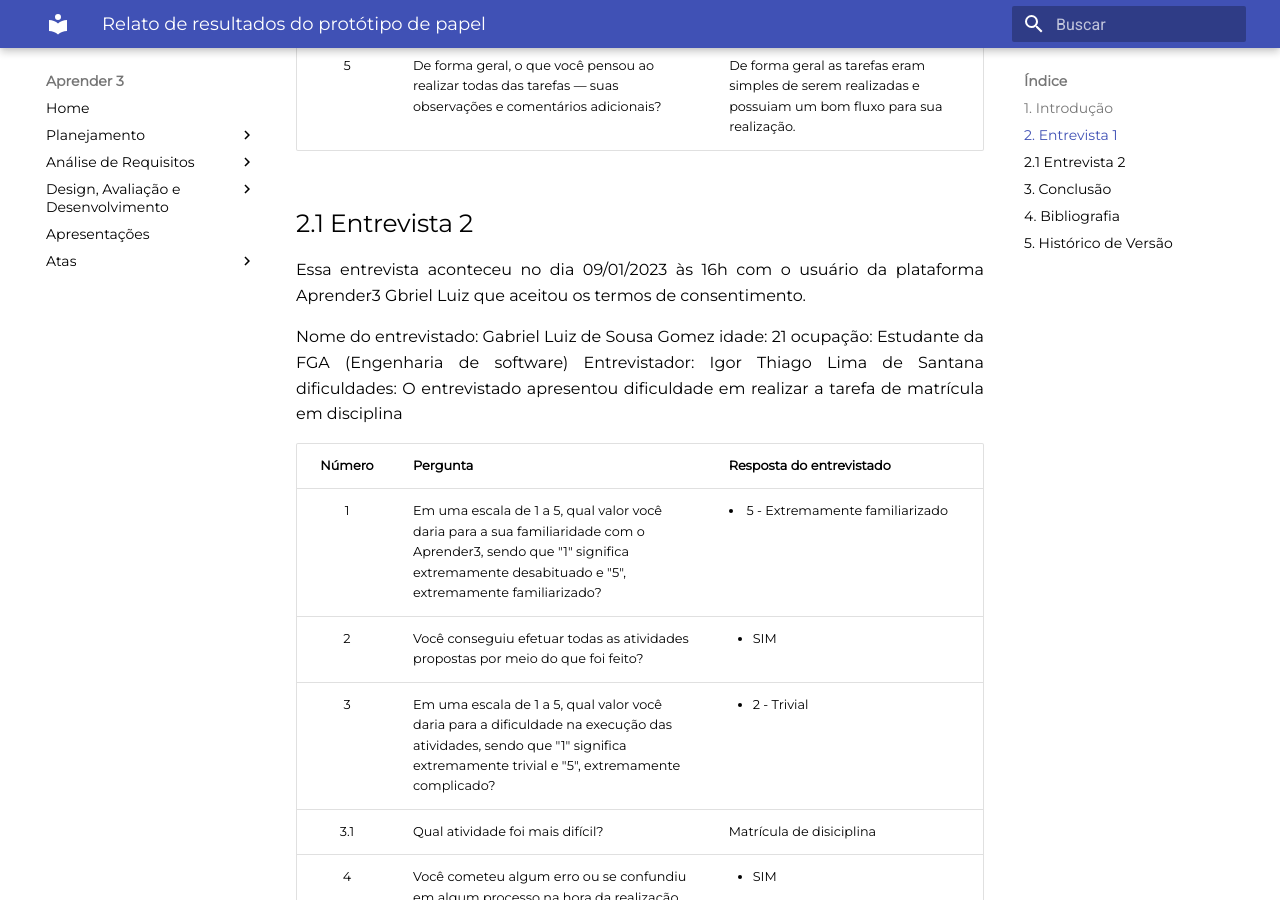
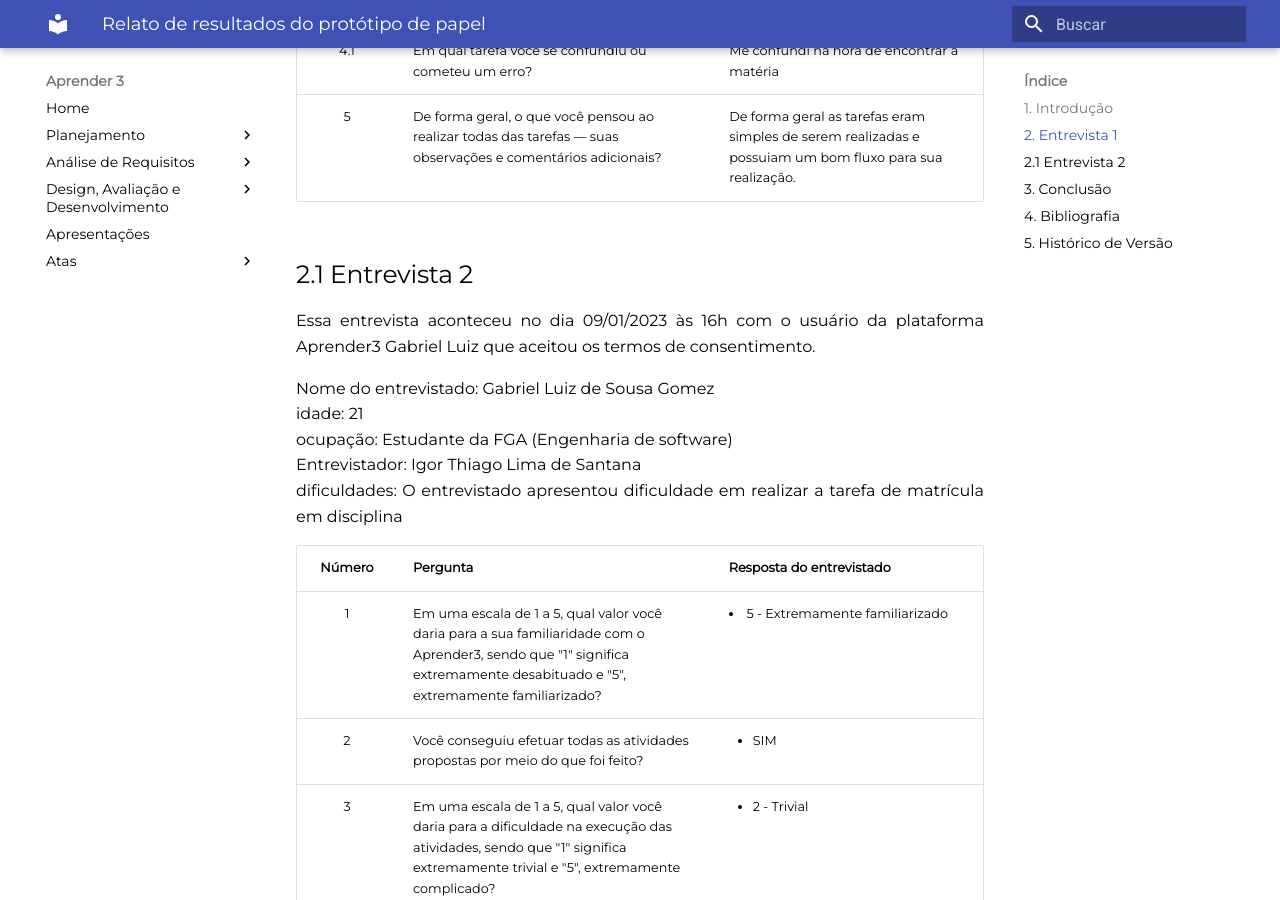
Before and after one commit to mdsreq-fga-unb/2022.2-Aprender3, an MkDocs documentation site: the page built from docs/DesignAvalDesenv/nivel2/relato_de_resultados.md, in a window 1280 px wide and 900 px high, scrolled down 1258 px. Built offline with MkDocs 1.6.1 and Material for MkDocs 9.7.7, drawn with Linux system fonts in a browser that asks for light colours; some of the changed text lies outside the part shown.

Commit message:
Correçoes ortográficas

```diff
--- a/docs/DesignAvalDesenv/nivel2/relato_de_resultados.md
+++ b/docs/DesignAvalDesenv/nivel2/relato_de_resultados.md
@@ -8,10 +8,10 @@
 
 Essa entrevista aconteceu no dia 09/01/2023 às 16h com o usuário da plataforma Aprender3 Gbriel Luiz que aceitou os termos de consentimento.
 
-Nome do entrevistado: Gabriel Luiz de Sousa Gomez
-idade: 21
-ocupação: Estudante da FGA (Engenharia de software)
-Entrevistador: Igor Thiago Lima de Santana
+Nome do entrevistado: Gabriel Luiz de Sousa Gomez<br/>
+idade: 21<br/>
+ocupação: Estudante da FGA (Engenharia de software)<br/>
+Entrevistador: Igor Thiago Lima de Santana<br/>
 dificuldades: O entrevistado apresentou dificuldade em realizar a tarefa de matrícula em disciplina
 
 | Número | Pergunta | Resposta do entrevistado |
@@ -27,12 +27,12 @@
 
 ## 2.1 Entrevista 2
 
-Essa entrevista aconteceu no dia 09/01/2023 às 16h com o usuário da plataforma Aprender3 Gbriel Luiz que aceitou os termos de consentimento.
+Essa entrevista aconteceu no dia 09/01/2023 às 16h com o usuário da plataforma Aprender3 Gabriel Luiz que aceitou os termos de consentimento.
 
-Nome do entrevistado: Gabriel Luiz de Sousa Gomez
-idade: 21
-ocupação: Estudante da FGA (Engenharia de software)
-Entrevistador: Igor Thiago Lima de Santana
+Nome do entrevistado: Gabriel Luiz de Sousa Gomez<br/>
+idade: 21<br/>
+ocupação: Estudante da FGA (Engenharia de software)<br/>
+Entrevistador: Igor Thiago Lima de Santana<br/>
 dificuldades: O entrevistado apresentou dificuldade em realizar a tarefa de matrícula em disciplina
 
 | Número | Pergunta | Resposta do entrevistado |
```
